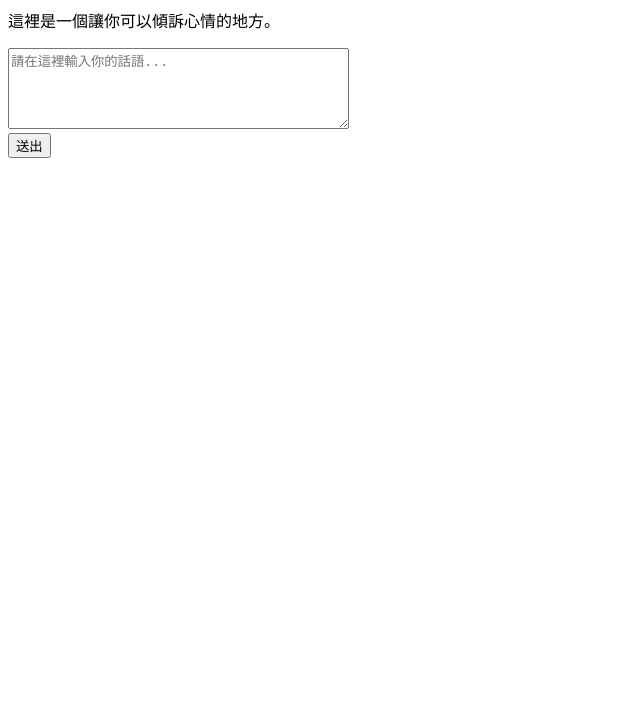
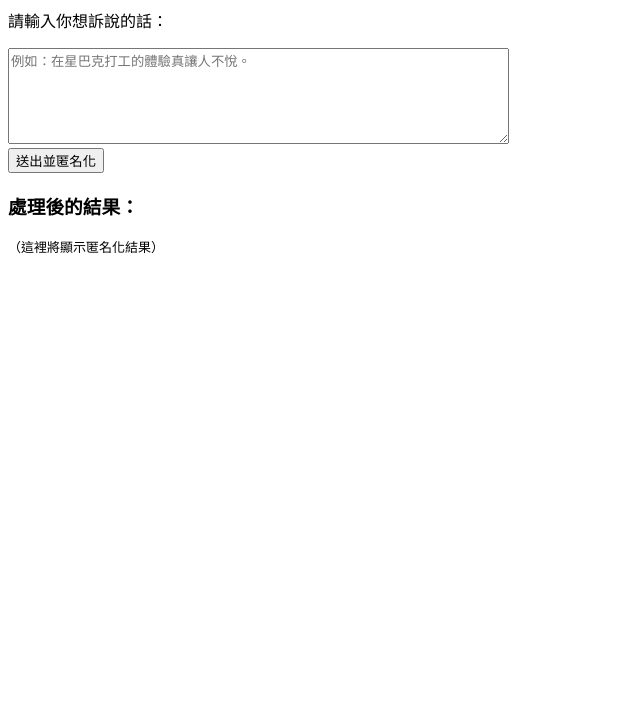
Before and after one commit to rqre660/applebanana.github.io, a plain HTML site: page index.html in a window 1280 px wide. Shown: the part 81-800 px from the top of the page, without its empty margins (0-640 px from the left). Drawn offline with Linux system fonts and the light colour scheme.

Commit message:
Update index.html

```diff
--- a/index.html
+++ b/index.html
@@ -1,16 +1,21 @@
 <!DOCTYPE html>
-<html>
+<html lang="zh-Hant">
 <head>
-  <meta charset="UTF-8">
+  <meta charset="UTF-8" />
+  <meta name="viewport" content="width=device-width, initial-scale=1.0"/>
   <title>訴說與傾聽</title>
 </head>
 <body>
-  <h1>歡迎來到訴說與傾聽平台</h1>
-  <p>這裡是一個讓你可以傾訴心情的地方。</p>
-  <form>
-    <textarea placeholder="請在這裡輸入你的話語..." rows="5" cols="40"></textarea><br>
-    <button type="submit">送出</button>
-  </form>
+  <h1>訴說與傾聽</h1>
+  <p>請輸入你想訴說的話：</p>
+
+  <textarea id="input" rows="6" cols="60" placeholder="例如：在星巴克打工的體驗真讓人不悅。"></textarea>
+  <br>
+  <button id="submit">送出並匿名化</button>
+
+  <h3>處理後的結果：</h3>
+  <pre id="result">（這裡將顯示匿名化結果）</pre>
+
   <script src="js/main.js"></script>
 </body>
 </html>
```
